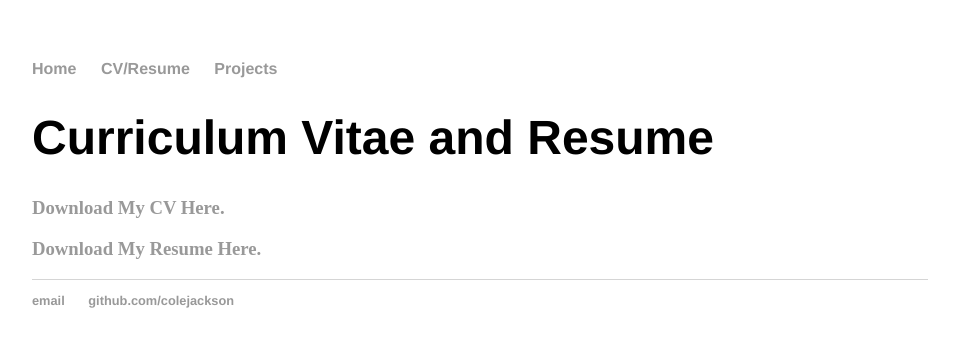
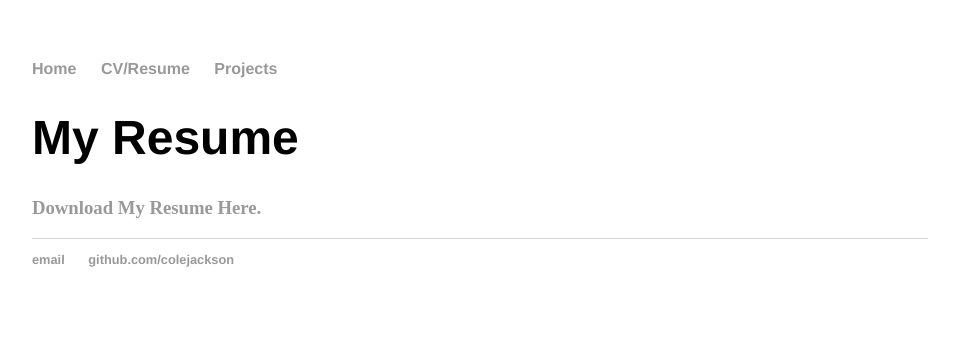
Before and after one commit to colejackson/colejackson.github.io, a Jekyll site: the page built from cv/index.html, in a window 1280 px wide. Shown: the top 347 px of the page, without its empty margins (160-1119 px from the left). Built offline with Jekyll 4.4.1, drawn with Linux system fonts in a browser that asks for light colours.

Commit message:
Update index.html

```diff
--- a/cv/index.html
+++ b/cv/index.html
@@ -1,14 +1,8 @@
 ---
 layout: default
-title: Curriculum Vitae and Resume
+title: My Resume
 ---
 
 <h1>{{ page.title }}</h1>
 
-<div class="cv">
-
-<h3><a href="/">Download My CV Here.</a></h3>
-</div>
-
 <h3><a href="/">Download My Resume Here.</a></h3>
-<div class="resume"
```
